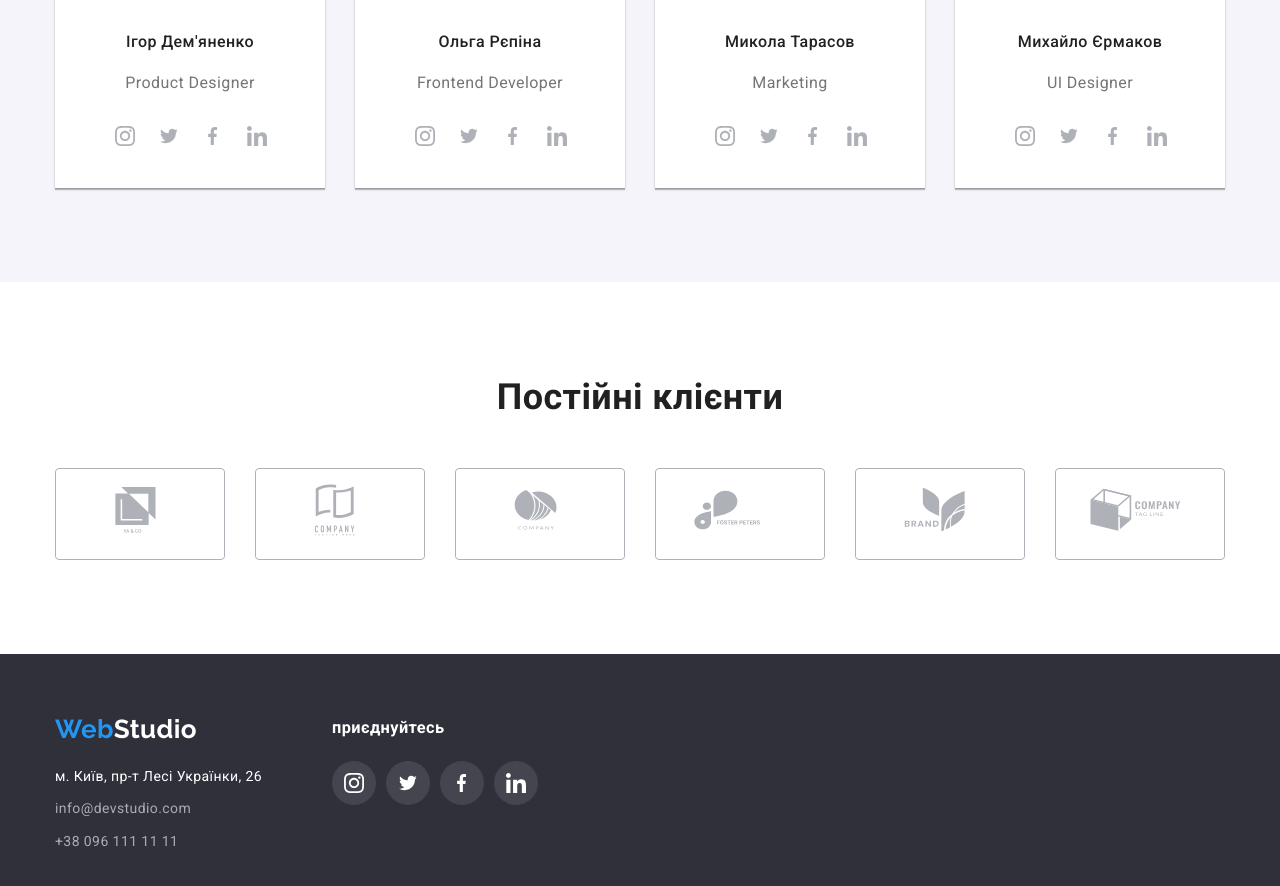
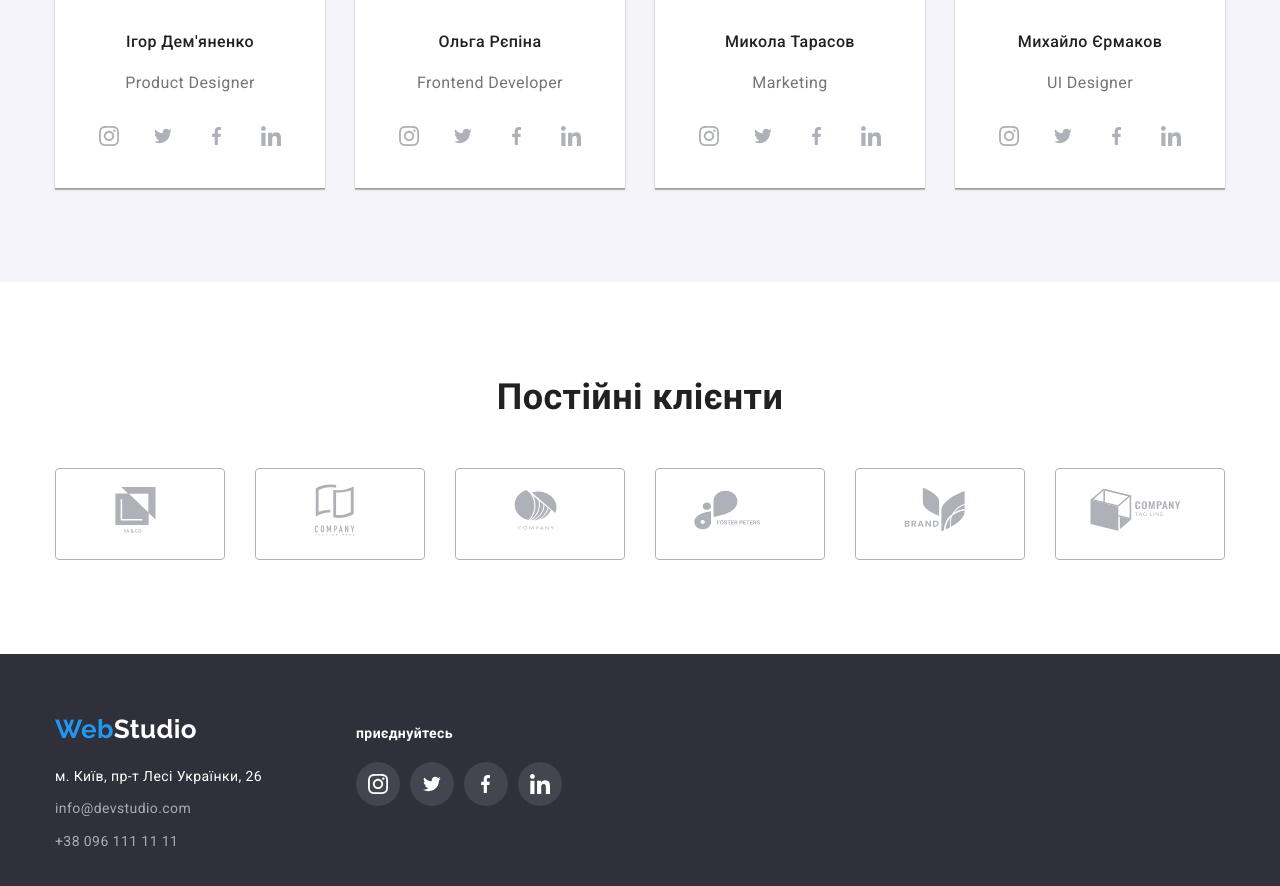
Before and after one commit to PokoenkoS/goit-markup-hw-04, a plain HTML site: page index.html in a window 1280 px wide. Shown: the part 2054-2940 px from the top of the page. Drawn offline with nearby package versions, Linux system fonts and the light colour scheme.

Commit message:
виправляє помилки

```diff
--- a/css/styles.css
+++ b/css/styles.css
@@ -377,18 +377,14 @@ text-align: center;
 
 .team-social {
 display: flex;
-padding-bottom: 30px;
+margin-bottom: 30px;
 justify-content: center;
 
 }
 .team-social .item {
-  margin: 0;
+  margin: 0 10px 0 0;
     }
-.container-social {
-    width: 270px;
-    padding-left: 32px;
-    padding-right: 30px;
-}
+
 
 .icon {
     display: flex;
@@ -447,7 +443,13 @@ background: var(--secondary-color);
 padding-top: 60px;
 padding-bottom: 60px;
 }
-
+.footer-container {
+    width: 231px;
+}
+.footer-item {
+    display: flex;
+    align-items: baseline;
+}
 .footer-logo {
 display: inline-block;
 padding-bottom: 20px;
@@ -499,8 +501,12 @@ color: rgba(255, 255, 255, 0.6)
 color:  var(--accent-color);
 }
 
-.footer-list {
+.container-icon {
+    width: 206px;
     display: flex;
+    flex-wrap: wrap;
+    padding-left: 70px;
+
 }
 
 .footer-icons {
@@ -508,16 +514,14 @@ color:  var(--accent-color);
 }
 .footer-tittle {
 display: flex;
+font-weight: 700;
+font-size: 14px;
+line-height: 1.14;
 color: var(--text-color-white);
-padding-bottom: 20px;
+margin-bottom: 20px;
 }
 
-.footer-list .item-social {
-    margin-right: 70px;
-}
-.footer-list .item:last-child {
-    margin-right: 0;
-}
+
 .footer-icons .icon {
     margin-right: 10px;
     background: rgba(255, 255, 255, 0.1);
--- a/index.html
+++ b/index.html
@@ -157,7 +157,7 @@
               <img src="images/img.jpg" alt="man" width="270" />
               <h3 class="name">Ігор Дем'яненко</h3>
               <p class="position">Product Designer</p>
-              <div class="container-social">
+
                 <ul class="list team-social">
                   <li class="item"> <a href="" class="icon"><svg width="20" height="20" >
                     <use href="./images/icons.svg#icon-insta">
@@ -181,14 +181,14 @@
                     </use>
                   </svg></a></li>
                 </ul>
-              </div">
+
 
             </li>
             <li class="item last">
               <img src="images/img(1).jpg" alt="woman" width="270" />
               <h3 class="name">Ольга Рєпіна</h3>
               <p class="position">Frontend Developer</p>
-              <div class="container-social">
+
                 <ul class="list team-social">
                   <li class="item"> <a href="" class="icon"><svg width="20" height="20" >
                     <use href="./images/icons.svg#icon-insta">
@@ -212,13 +212,13 @@
                     </use>
                   </svg></a></li>
                 </ul>
-              </div>
+
             </li>
             <li class="item last">
               <img src="images/img(2).jpg" alt="man" width="270" />
               <h3 class="name">Микола Тарасов</h3>
               <p class="position">Marketing</p>
-              <div class="container-social">
+
                 <ul class="list team-social">
                   <li class="item"> <a href="" class="icon"><svg width="20" height="20" >
                     <use href="./images/icons.svg#icon-insta">
@@ -242,13 +242,13 @@
                     </use>
                   </svg></a></li>
                 </ul>
-              </div>
+
             </li>
             <li class="item last">
               <img src="images/img(3).jpg" alt="man" width="270" />
               <h3 class="name">Михайло Єрмаков</h3>
               <p class="position">UI Designer</p>
-              <div class="container-social">
+
                 <ul class="list team-social">
                   <li class="item"> <a href="" class="icon"><svg width="20" height="20" >
                     <use href="./images/icons.svg#icon-insta">
@@ -272,7 +272,7 @@
                     </use>
                   </svg></a></li>
                 </ul>
-              </div>
+
             </li>
           </ul>
         </div>
@@ -306,9 +306,10 @@
     </main>
     <!--підвал-->
     <footer class="footer">
-      <div class="container">
-<ul class="list footer-list">
-  <li class="item item-social">
+<div class="container footer-item">
+
+      <div class=" footer-container">
+
     <a href="" class="footer-logo">
       <span class="accent">Web</span>Studio</a
     >
@@ -329,9 +330,10 @@
         </li>
       </ul>
     </address>
-  </li>
-  <li class="item item-social">
-    <h3 class="footer-tittle">приєднуйтесь</h3>
+  </div>
+
+    <div class="container-icon">
+      <p class="footer-tittle">приєднуйтесь</p>
       <ul class="list footer-icons">
         <li class="item"> <a href="" class="icon"><svg width="20" height="20" >
           <use href="./images/icons.svg#icon-insta">
@@ -355,12 +357,13 @@
           </use>
         </svg></a></li>
       </ul>
-  </li>
-</ul>
+    </div class="container-icon">
+  </div>
 
 
 
-      </div>
+
+
     </footer>
   </body>
 </html>
--- a/styles.css
+++ b/styles.css
@@ -51,8 +51,8 @@ color: var(--accent-color);
 .site-contact .link {
 text-decoration: none;
 }
- .site-contact .link:hover,
- .site-contact .link:focus {
+ .site-contact .item :hover,
+ .site-contact .item:focus {
 color: var(--accent-color);
   }
   .tel {
```
Also changed, not shown: portfolio.html (+21 -14 lines). Lines whose indentation alone changed are shown as unchanged.
